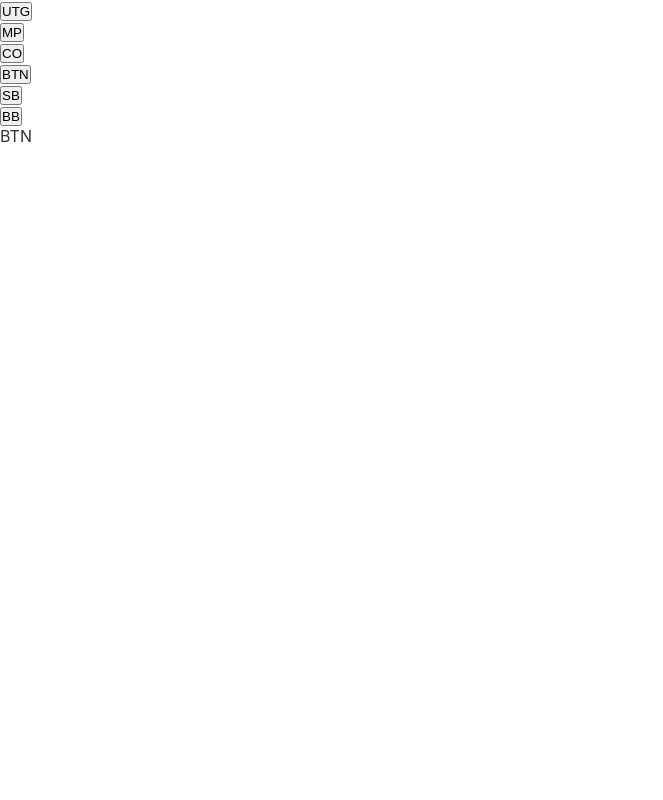
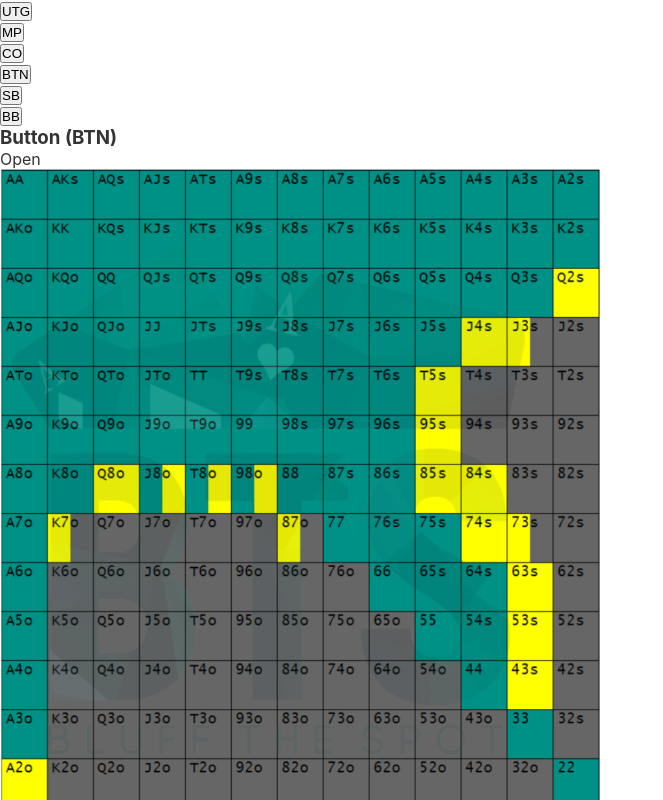
Before and after one commit to TDAK1509/poker-preflop-bible, a Svelte app: page / in a window 1280 px wide. Both pictures are taken after a click on the button "BTN". Shown: the top 800 px of the page, without its empty margins (0-663 px from the left). Built offline with nearby package versions, Linux system fonts and the light colour scheme.

Commit message:
Add images BTN

```diff
--- a/src/components/BTN.svelte
+++ b/src/components/BTN.svelte
@@ -1,5 +1,48 @@
-<script>
-  // your script goes here
+<script lang="ts">
+  import RangeImage from "./RangeImage.svelte";
+  import type { RangeImageInterface } from "../types/RangeImage";
+
+  let images: RangeImageInterface[] = [
+    {
+      title: "Open",
+      imageSrc: "assets/images/open_BTN.png",
+      alt: "open_BTN.png",
+    },
+    {
+      title: "3bet v UTG",
+      imageSrc: "assets/images/3bet_BTNvUTG.png",
+      alt: "3bet_BTNvUTG.png",
+    },
+    {
+      title: "3bet v MP",
+      imageSrc: "assets/images/3bet_BTNvMP.png",
+      alt: "3bet_BTNvMP.png",
+    },
+    {
+      title: "3bet v CO",
+      imageSrc: "assets/images/3bet_BTNvCO.png",
+      alt: "3bet_BTNvCO.png",
+    },
+    {
+      title: "vs 3bet",
+      imageSrc: "assets/images/vs3bet_BTN.png",
+      alt: "vs3bet_BTN.png",
+    },
+    {
+      title: "vs 4bet v UTG",
+      imageSrc: "assets/images/vs4bet_BTNvUTG.png",
+      alt: "vs4bet_BTNvUTG.png",
+    },
+    {
+      title: "vs 4bet v MP",
+      imageSrc: "assets/images/vs4bet_BTNvMP.png",
+      alt: "vs4bet_BTNvMP.png",
+    },
+  ];
 </script>
 
-<p>BTN</p>
+<h3>Button (BTN)</h3>
+
+{#each images as image}
+  <RangeImage {...image} />
+{/each}
```
